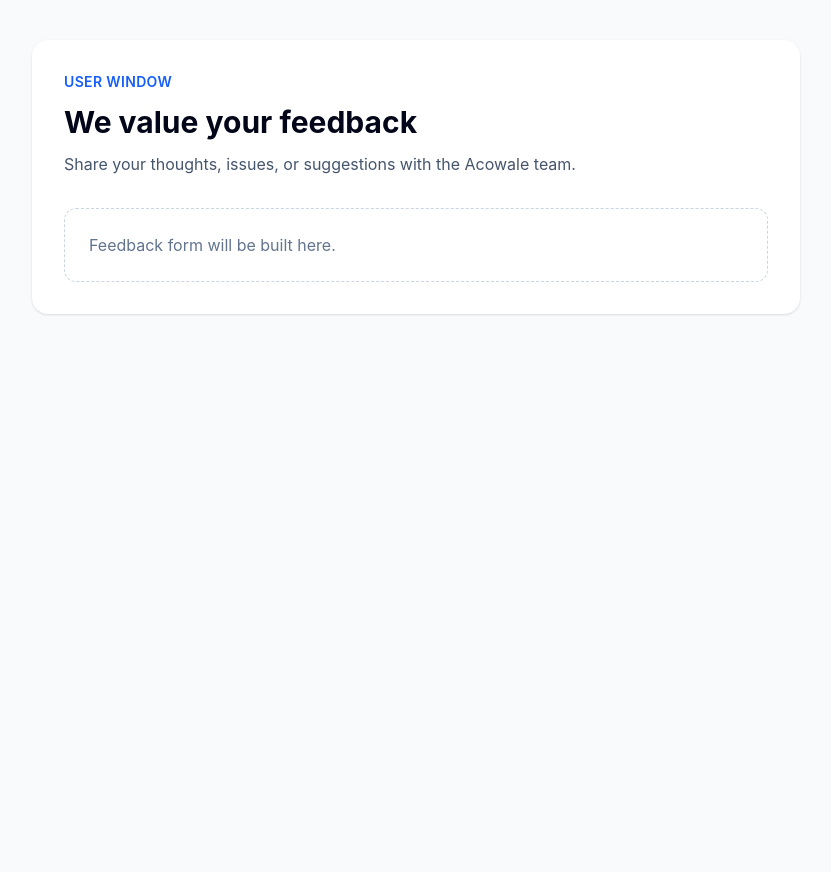
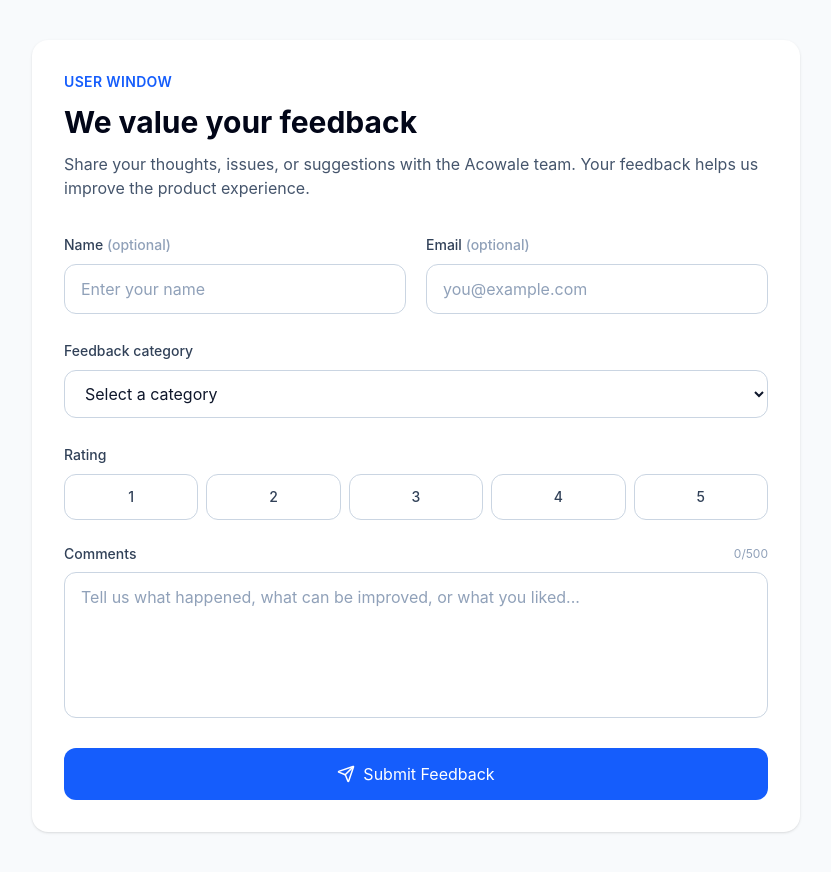
Before and after one commit to akshaychavan23031998/customer-feedback-platform, a React app in the folder frontend/: page / in a window 1280 px wide. Shown: the whole page, without its empty margins (224-1055 px from the left). Before the commit the page ends 800 px from the top, so only its background shows below. Built offline with nearby package versions, Linux system fonts and the light colour scheme; the HTML template or start-up script is replaced by a standard one.

Commit message:
feat: add public feedback form validation

```diff
--- /dev/null
+++ b/frontend/src/components/common/Button.jsx
@@ -0,0 +1,40 @@
+import clsx from 'clsx';
+
+function Button({
+  type = 'button',
+  variant = 'primary',
+  size = 'md',
+  isLoading = false,
+  disabled = false,
+  className = '',
+  children,
+  ...props
+}) {
+  const baseClasses =
+    'inline-flex items-center justify-center rounded-xl font-medium transition focus:outline-none focus:ring-2 focus:ring-offset-2 disabled:cursor-not-allowed disabled:opacity-60';
+
+  const variantClasses = {
+    primary: 'bg-blue-600 text-white hover:bg-blue-700 focus:ring-blue-500',
+    secondary: 'bg-slate-100 text-slate-900 hover:bg-slate-200 focus:ring-slate-400',
+    ghost: 'bg-transparent text-slate-700 hover:bg-slate-100 focus:ring-slate-400',
+  };
+
+  const sizeClasses = {
+    sm: 'px-3 py-2 text-sm',
+    md: 'px-5 py-3 text-sm',
+    lg: 'px-6 py-3.5 text-base',
+  };
+
+  return (
+    <button
+      type={type}
+      disabled={disabled || isLoading}
+      className={clsx(baseClasses, variantClasses[variant], sizeClasses[size], className)}
+      {...props}
+    >
+      {isLoading ? 'Please wait...' : children}
+    </button>
+  );
+}
+
+export default Button;
--- /dev/null
+++ b/frontend/src/components/common/FormFieldError.jsx
@@ -0,0 +1,7 @@
+function FormFieldError({ message }) {
+  if (!message) return null;
+
+  return <p className="mt-1 text-sm text-red-600">{message}</p>;
+}
+
+export default FormFieldError;
--- /dev/null
+++ b/frontend/src/components/feedback/FeedbackForm.jsx
@@ -0,0 +1,168 @@
+import { zodResolver } from '@hookform/resolvers/zod';
+import { Send } from 'lucide-react';
+import { useState } from 'react';
+import { useForm } from 'react-hook-form';
+
+import Button from '../common/Button';
+import FormFieldError from '../common/FormFieldError';
+import { FEEDBACK_CATEGORIES, RATING_OPTIONS } from '../../constants/feedback.constants';
+import { feedbackFormSchema } from '../../utils/validationSchemas';
+
+const defaultValues = {
+  name: '',
+  email: '',
+  category: '',
+  rating: 5,
+  comment: '',
+};
+
+function FeedbackForm() {
+  const [submitState, setSubmitState] = useState({
+    type: '',
+    message: '',
+  });
+
+  const {
+    register,
+    handleSubmit,
+    reset,
+    watch,
+    formState: { errors, isSubmitting },
+  } = useForm({
+    resolver: zodResolver(feedbackFormSchema),
+    defaultValues,
+  });
+
+  const commentValue = watch('comment') || '';
+
+  async function onSubmit(formValues) {
+    setSubmitState({ type: '', message: '' });
+
+    const payload = {
+      ...formValues,
+      name: formValues.name?.trim() || undefined,
+      email: formValues.email?.trim() || undefined,
+      comment: formValues.comment.trim(),
+      source: 'Web',
+    };
+
+    console.log('Feedback payload ready for API:', payload);
+
+    await new Promise((resolve) => {
+      setTimeout(resolve, 700);
+    });
+
+    setSubmitState({
+      type: 'success',
+      message: 'Thank you! Your feedback has been submitted successfully.',
+    });
+
+    reset(defaultValues);
+  }
+
+  return (
+    <form onSubmit={handleSubmit(onSubmit)} className="mt-8 space-y-6" noValidate>
+      <div className="grid gap-5 md:grid-cols-2">
+        <div>
+          <label htmlFor="name" className="text-sm font-medium text-slate-700">
+            Name <span className="text-slate-400">(optional)</span>
+          </label>
+          <input
+            id="name"
+            type="text"
+            placeholder="Enter your name"
+            className="mt-2 w-full rounded-xl border border-slate-300 px-4 py-3 text-slate-900 outline-none transition placeholder:text-slate-400 focus:border-blue-500 focus:ring-2 focus:ring-blue-100"
+            {...register('name')}
+          />
+          <FormFieldError message={errors.name?.message} />
+        </div>
+
+        <div>
+          <label htmlFor="email" className="text-sm font-medium text-slate-700">
+            Email <span className="text-slate-400">(optional)</span>
+          </label>
+          <input
+            id="email"
+            type="email"
+            placeholder="you@example.com"
+            className="mt-2 w-full rounded-xl border border-slate-300 px-4 py-3 text-slate-900 outline-none transition placeholder:text-slate-400 focus:border-blue-500 focus:ring-2 focus:ring-blue-100"
+            {...register('email')}
+          />
+          <FormFieldError message={errors.email?.message} />
+        </div>
+      </div>
+
+      <div>
+        <label htmlFor="category" className="text-sm font-medium text-slate-700">
+          Feedback category
+        </label>
+        <select
+          id="category"
+          className="mt-2 w-full rounded-xl border border-slate-300 bg-white px-4 py-3 text-slate-900 outline-none transition focus:border-blue-500 focus:ring-2 focus:ring-blue-100"
+          {...register('category')}
+        >
+          <option value="">Select a category</option>
+          {FEEDBACK_CATEGORIES.map((category) => (
+            <option key={category} value={category}>
+              {category}
+            </option>
+          ))}
+        </select>
+        <FormFieldError message={errors.category?.message} />
+      </div>
+
+      <div>
+        <span className="text-sm font-medium text-slate-700">Rating</span>
+        <div className="mt-2 grid grid-cols-5 gap-2">
+          {RATING_OPTIONS.map((rating) => (
+            <label
+              key={rating}
+              className="flex cursor-pointer items-center justify-center rounded-xl border border-slate-300 px-4 py-3 text-sm font-medium text-slate-700 transition hover:border-blue-400 has-[:checked]:border-blue-600 has-[:checked]:bg-blue-50 has-[:checked]:text-blue-700"
+            >
+              <input type="radio" value={rating} className="sr-only" {...register('rating')} />
+              {rating}
+            </label>
+          ))}
+        </div>
+        <FormFieldError message={errors.rating?.message} />
+      </div>
+
+      <div>
+        <div className="flex items-center justify-between gap-3">
+          <label htmlFor="comment" className="text-sm font-medium text-slate-700">
+            Comments
+          </label>
+          <span className="text-xs text-slate-400">{commentValue.length}/500</span>
+        </div>
+
+        <textarea
+          id="comment"
+          rows="5"
+          placeholder="Tell us what happened, what can be improved, or what you liked..."
+          className="mt-2 w-full resize-none rounded-xl border border-slate-300 px-4 py-3 text-slate-900 outline-none transition placeholder:text-slate-400 focus:border-blue-500 focus:ring-2 focus:ring-blue-100"
+          {...register('comment')}
+        />
+        <FormFieldError message={errors.comment?.message} />
+      </div>
+
+      {submitState.message ? (
+        <div
+          className={`rounded-xl px-4 py-3 text-sm ${
+            submitState.type === 'success'
+              ? 'bg-emerald-50 text-emerald-700'
+              : 'bg-red-50 text-red-700'
+          }`}
+        >
+          {submitState.message}
+        </div>
+      ) : null}
+
+      <Button type="submit" size="lg" isLoading={isSubmitting} className="w-full gap-2">
+        <Send size={18} />
+        Submit Feedback
+      </Button>
+    </form>
+  );
+}
+
+export default FeedbackForm;
--- a/frontend/src/pages/public/FeedbackPage.jsx
+++ b/frontend/src/pages/public/FeedbackPage.jsx
@@ -1,3 +1,5 @@
+import FeedbackForm from '../../components/feedback/FeedbackForm';
+
 function FeedbackPage() {
   return (
     <main className="min-h-screen bg-slate-50 px-4 py-10">
@@ -12,11 +14,10 @@ function FeedbackPage() {
 
         <p className="mt-3 text-slate-600">
           Share your thoughts, issues, or suggestions with the Acowale team.
+          Your feedback helps us improve the product experience.
         </p>
 
-        <div className="mt-8 rounded-xl border border-dashed border-slate-300 p-6 text-slate-500">
-          Feedback form will be built here.
-        </div>
+        <FeedbackForm />
       </section>
     </main>
   );
--- /dev/null
+++ b/frontend/src/utils/validationSchemas.js
@@ -0,0 +1,31 @@
+import { z } from 'zod';
+
+import { FEEDBACK_CATEGORIES, RATING_OPTIONS } from '../constants/feedback.constants';
+
+export const feedbackFormSchema = z.object({
+  name: z
+    .string()
+    .trim()
+    .max(50, 'Name must be less than 50 characters.')
+    .optional()
+    .or(z.literal('')),
+  email: z
+    .string()
+    .trim()
+    .email('Please enter a valid email address.')
+    .optional()
+    .or(z.literal('')),
+  category: z.enum(FEEDBACK_CATEGORIES, {
+    message: 'Please select a valid category.',
+  }),
+  rating: z.coerce
+    .number()
+    .refine((value) => RATING_OPTIONS.includes(value), {
+      message: 'Please select a rating between 1 and 5.',
+    }),
+  comment: z
+    .string()
+    .trim()
+    .min(10, 'Comment must be at least 10 characters.')
+    .max(500, 'Comment must be less than 500 characters.'),
+});
```
